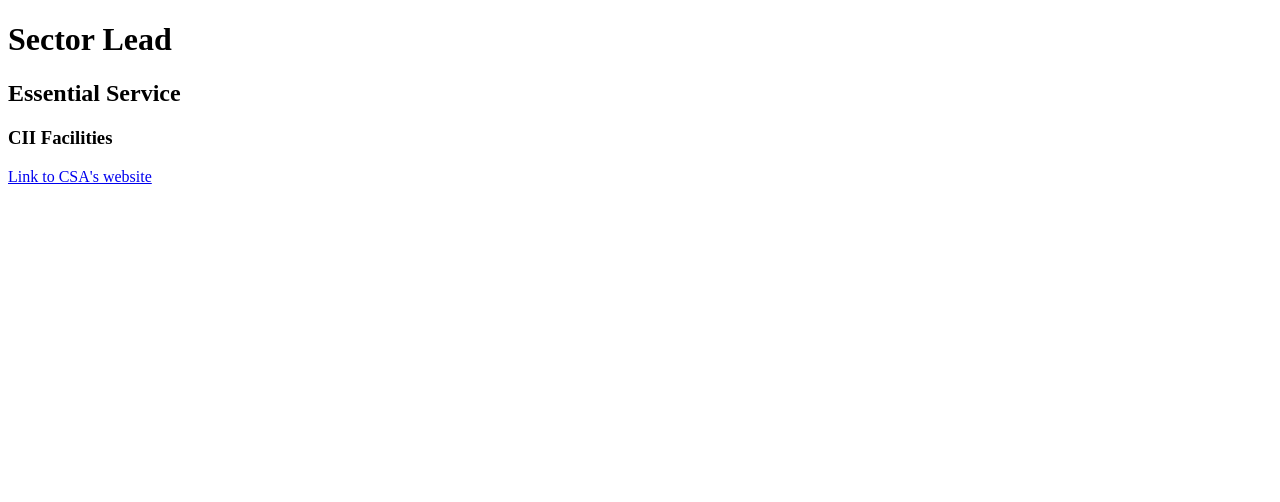
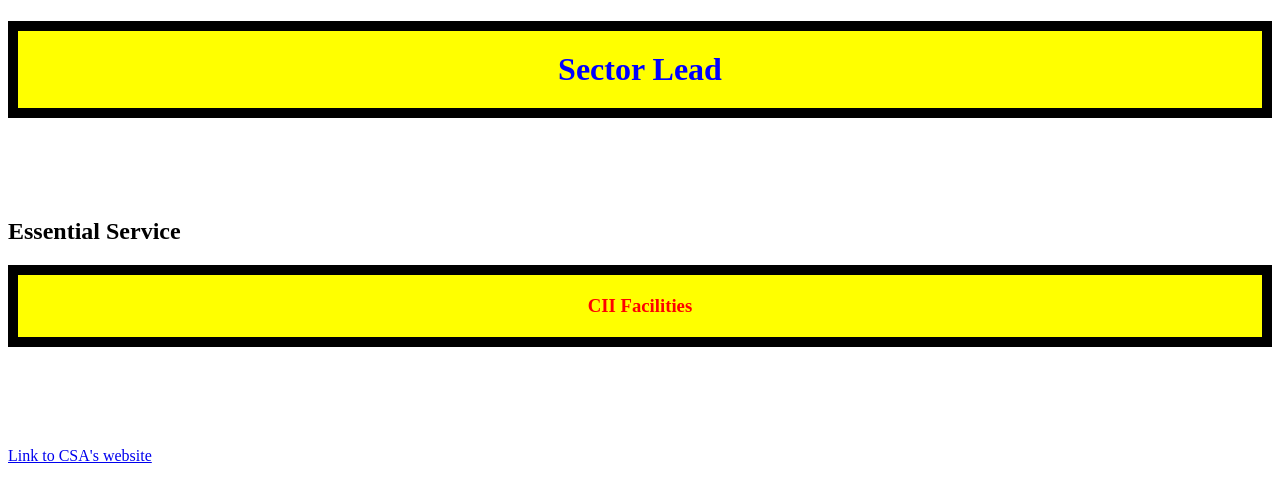
Before and after one commit to lawrenceseng/Lawrence-Kitchen, a plain HTML site: page index.html in a window 1280 px wide. Drawn offline with Linux system fonts and the light colour scheme.

Commit message:
2nd Commit

```diff
--- a/index.html
+++ b/index.html
@@ -3,12 +3,11 @@
     <head>
         <title>Lawrence Work</title>
     </head>
+    <link rel="stylesheet" href="style.css" />
     <body>
-        <h1>Sector Lead</h1>
+        <h1 class="title" id="important">Sector Lead</h1>
         <h2>Essential Service</h2>
-        <h3>CII Facilities</h3>
+        <h3 class="title">CII Facilities</h3>
     </body>
     <a href="https://csa.gov.sg">Link to CSA's website</a>
-
-
 </html>
--- /dev/null
+++ b/style.css
@@ -0,0 +1,10 @@
+
+.title
+{color: red;
+background-color: yellow;
+text-align: center;
+border: 10px black solid;
+margin-bottom: 100px;
+ padding-top: 20px;
+padding-bottom: 20px;}
+#important{color:blue}
```
